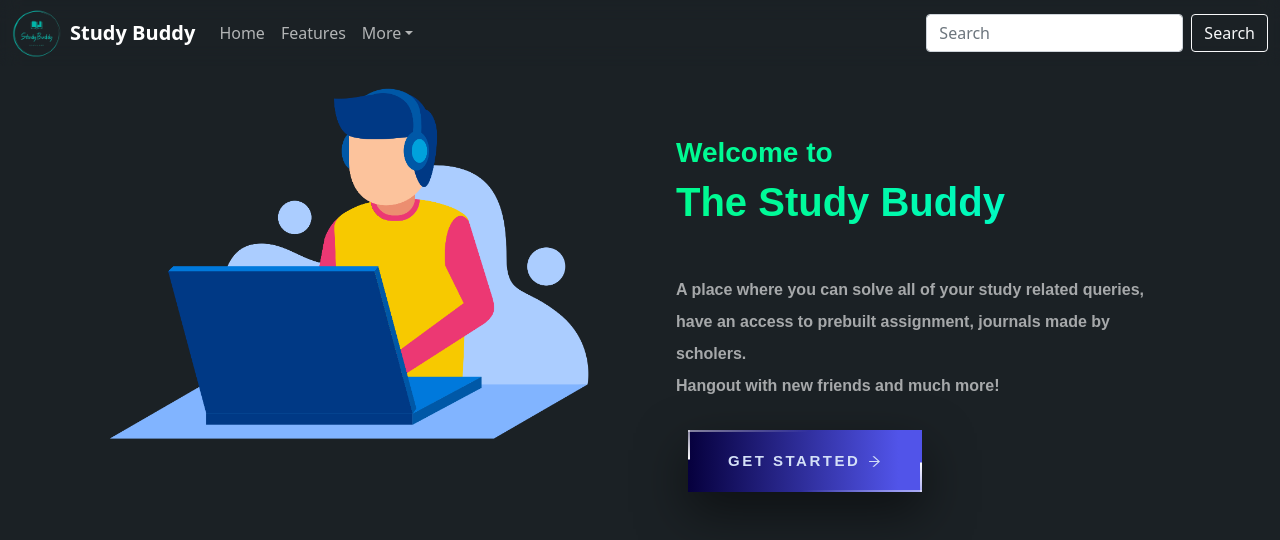
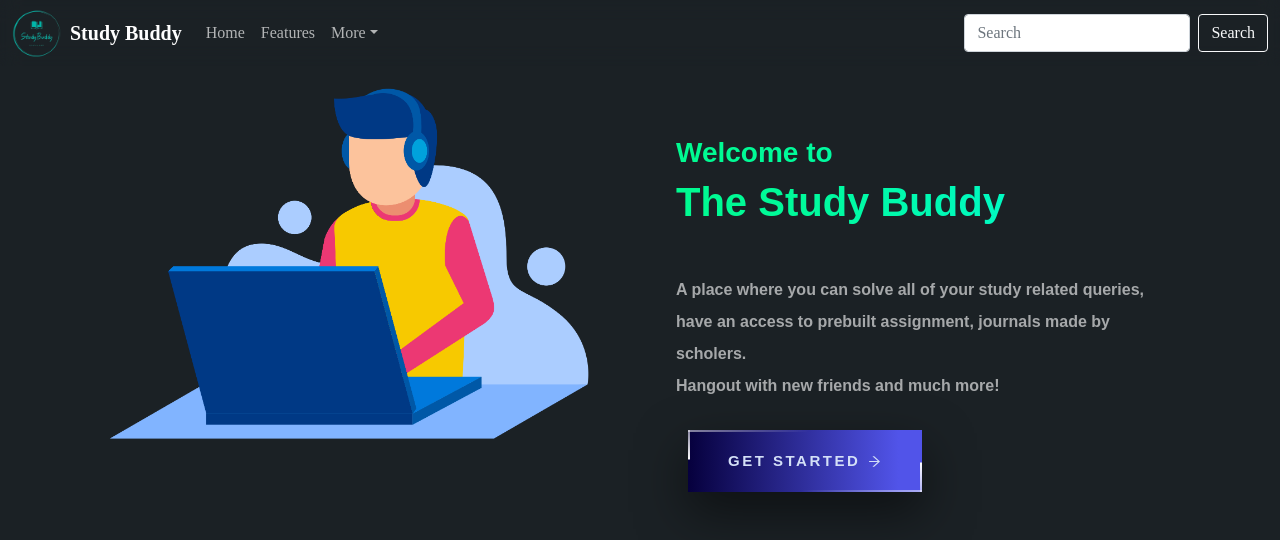
Before and after one commit to jay-bhogayata/projectX, a React (Create React App) app: page / in a window 1280 px wide. Shown: the top 540 px of the page. Built offline with nearby package versions, Linux system fonts and the light colour scheme.

Commit message:
Update App.css

```diff
--- a/src/App.css
+++ b/src/App.css
@@ -1,3 +1,4 @@
 body{
     background-color: #1b2125;
+    font-family: Times new roman;
 }
```
